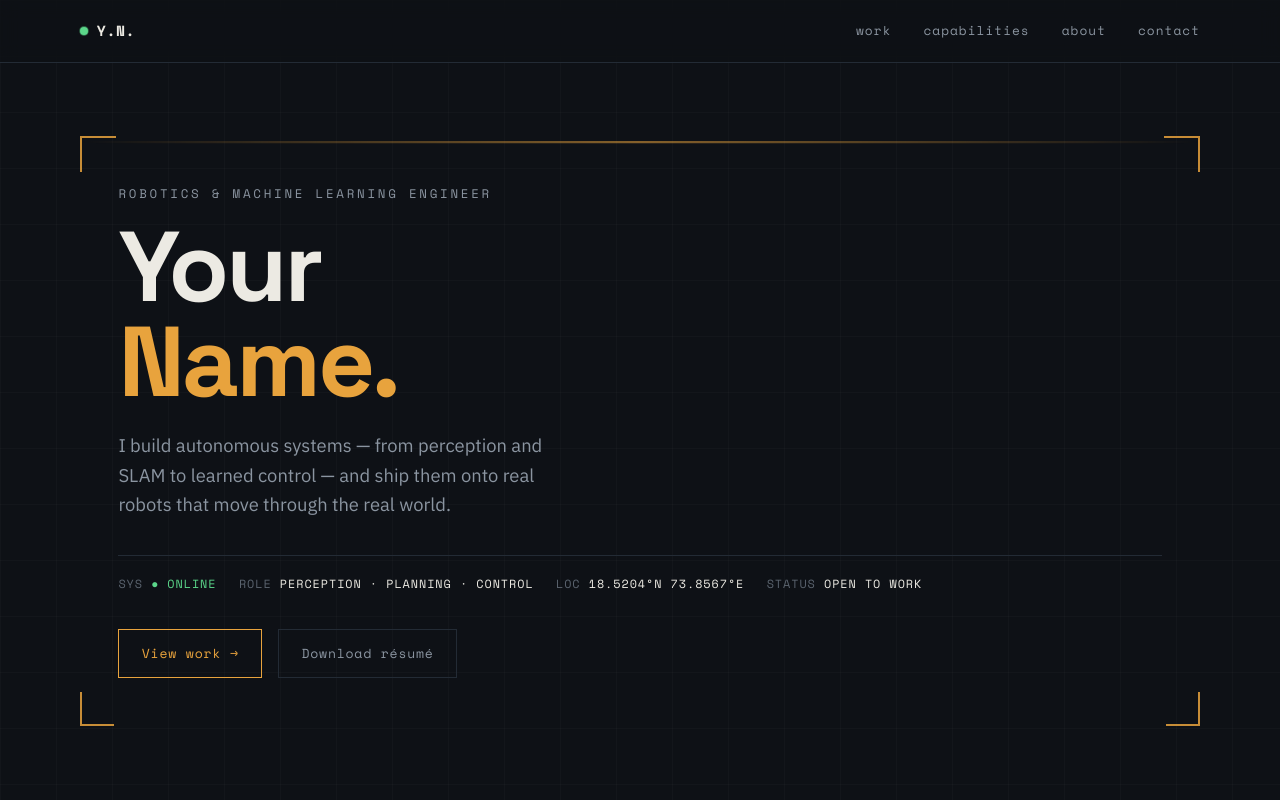
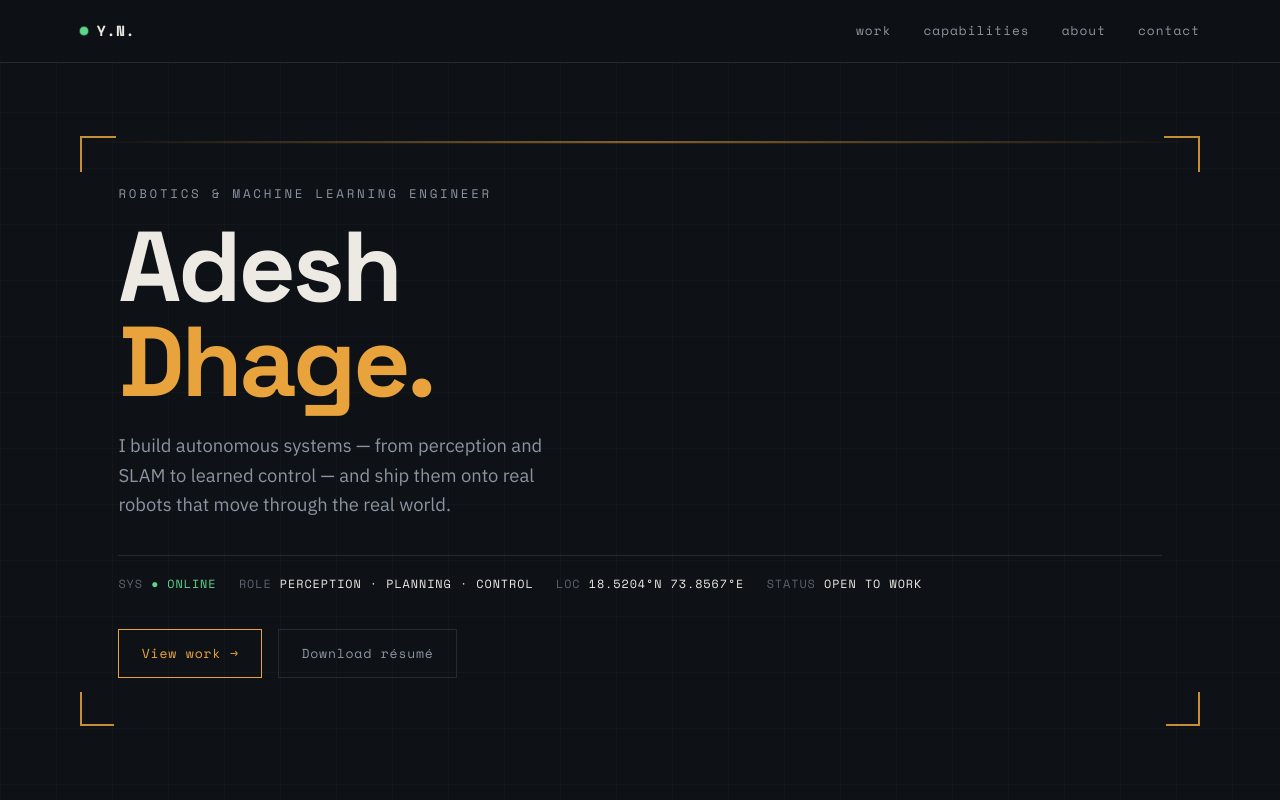
Before and after one commit to adeshdhage/AdeshDhage.github.io, a plain HTML site: page index.html in a window 1280 px wide. Shown: the top 800 px of the page. Drawn offline with nearby package versions, Linux system fonts and the light colour scheme.

Commit message:
Update name in index.html to Adesh Dhage

```diff
--- a/index.html
+++ b/index.html
@@ -354,7 +354,7 @@
 
       <p class="role">Robotics &amp; Machine Learning Engineer</p>
       <!-- EDIT: your name -->
-      <h1>Your<br><span class="accent">Name.</span></h1>
+      <h1>Adesh<br><span class="accent">Dhage.</span></h1>
       <!-- EDIT: one-line summary of what you build -->
       <p class="lead">I build autonomous systems — from perception and SLAM to learned control — and ship them onto real robots that move through the real world.</p>
 
```
